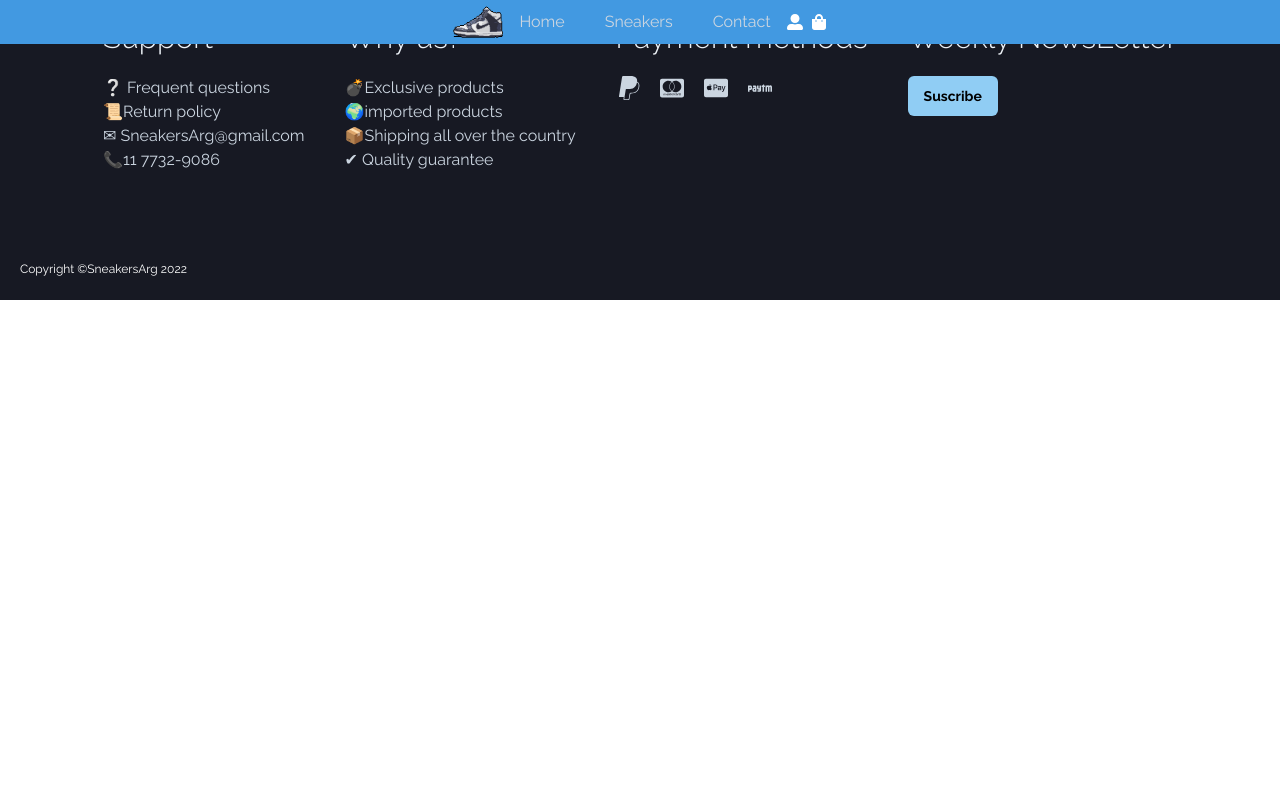
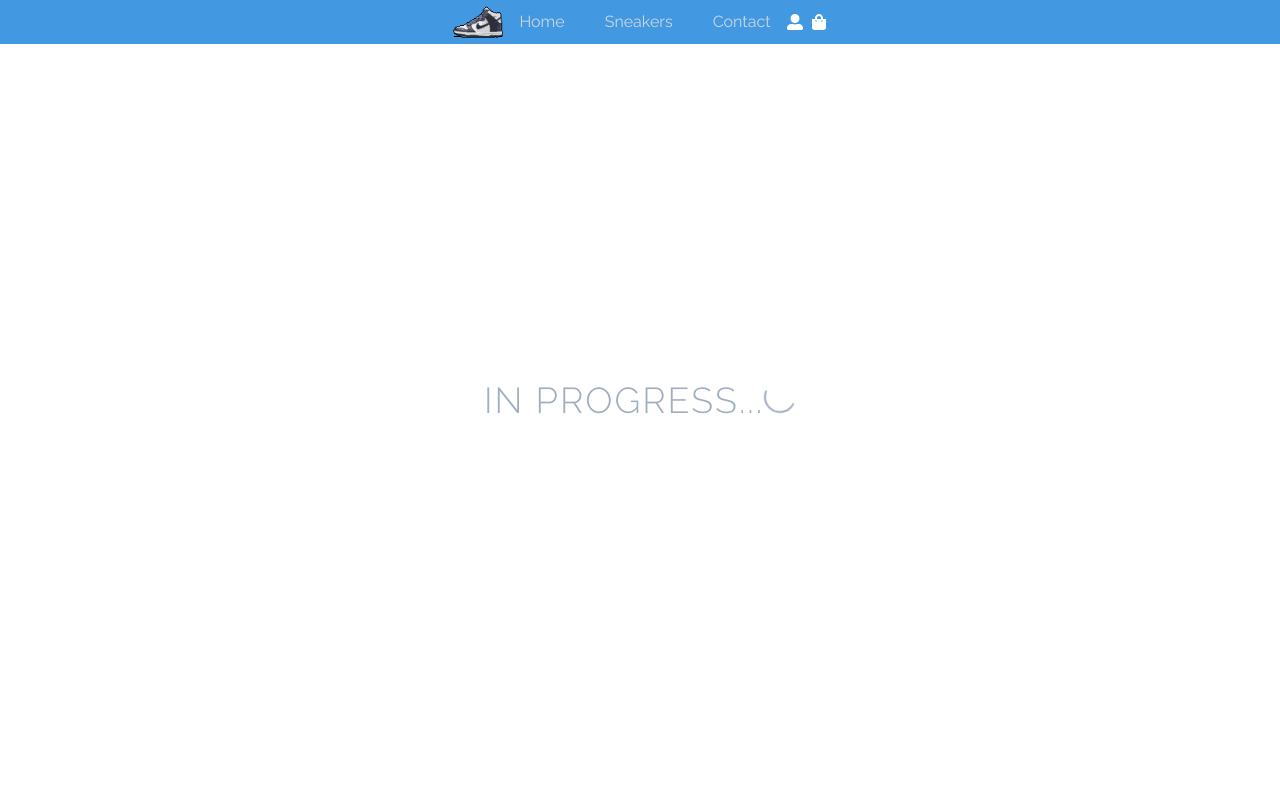
Before and after one commit to RodrigoSpano/SneakersArg-Spano, a React (Vite) app: page /account in a window 1280 px wide. Shown: the top 800 px of the page. Built offline with nearby package versions, Linux system fonts and the light colour scheme.

Commit message:
cambios pequenios

```diff
--- a/src/App.jsx
+++ b/src/App.jsx
@@ -6,6 +6,7 @@ import Products from "./App/pages/Products"
 import ProductPage from "./App/pages/ProductPage"
 import SupportPage from "./App/pages/SupportPage"
 import Cart from "./App/pages/Cart"
+import Account from "./App/pages/Account"
 
 function App() {
 
@@ -18,6 +19,7 @@ function App() {
         <Route path="/sneakers/:itemId" element={<ProductPage />} />
         <Route path="/contact" element={<SupportPage />} />
         <Route path="/cart" element={<Cart />} />
+        <Route path="/account" element={<Account />} />
         <Route path="*" element={''} /> //todo page not found
       </Routes>
       <Footer />
--- a/src/App/components/cart/CartContainer.jsx
+++ b/src/App/components/cart/CartContainer.jsx
@@ -4,7 +4,7 @@ import React from 'react'
 export default function CartContainer() {
   return (
     <Stack minH='xs' w={{base:'sm',md:'container.md',lg:'container.lg'}} boxShadow='0px 0px 22px -3px rgba(0,0,0,0.5)' borderRadius={20} alignItems='center' justifyContent='center'>
-      <chakra.span textTransform='uppercase' fontWeight='ligh' letterSpacing={2} color='gray.400'>shopping cart empty...</chakra.span>
+      <chakra.span textTransform='uppercase' fontWeight='ligh' letterSpacing={2} color='gray.400'>shopping cart is empty...</chakra.span>
     </Stack>
   )
 }
--- /dev/null
+++ b/src/App/pages/Account.jsx
@@ -0,0 +1,13 @@
+import { Stack, chakra, Spinner } from '@chakra-ui/react'
+import React from 'react'
+
+export default function Account() {
+  return (
+    <Stack h='100vh' justifyContent='center' alignItems='center'>
+      <chakra.span color='gray.400' textTransform='uppercase' fontWeight='light' letterSpacing={2} fontSize='4xl'>
+      in progress...
+      <Spinner size={'lg'} />
+      </chakra.span>
+    </Stack>
+  )
+}
--- a/src/App/pages/Cart.jsx
+++ b/src/App/pages/Cart.jsx
@@ -5,9 +5,7 @@ import CartContainer from '../components/cart/CartContainer'
 export default function Cart() {
   return (
     <Stack minH='80vh' justifyContent='center' alignItems='center'>
-      <Box>
-        <Heading as='h2' fontWeight='light' textTransform='uppercase' fontSize={{base:'20px', md:'36px'}}>| Shopping Cart |</Heading>
-      </Box>
+        <Heading as='h2' fontWeight='light' letterSpacing={5} textTransform='uppercase' fontSize={{base:'20px', md:'36px'}}> Shopping Cart </Heading>
       <CartContainer />
     </Stack>
   )
```
